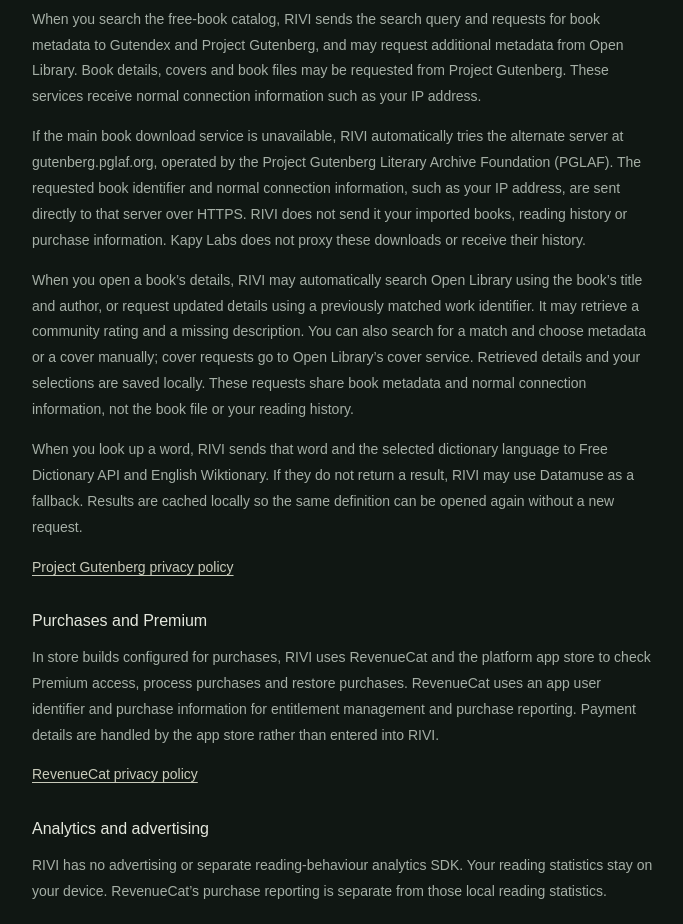
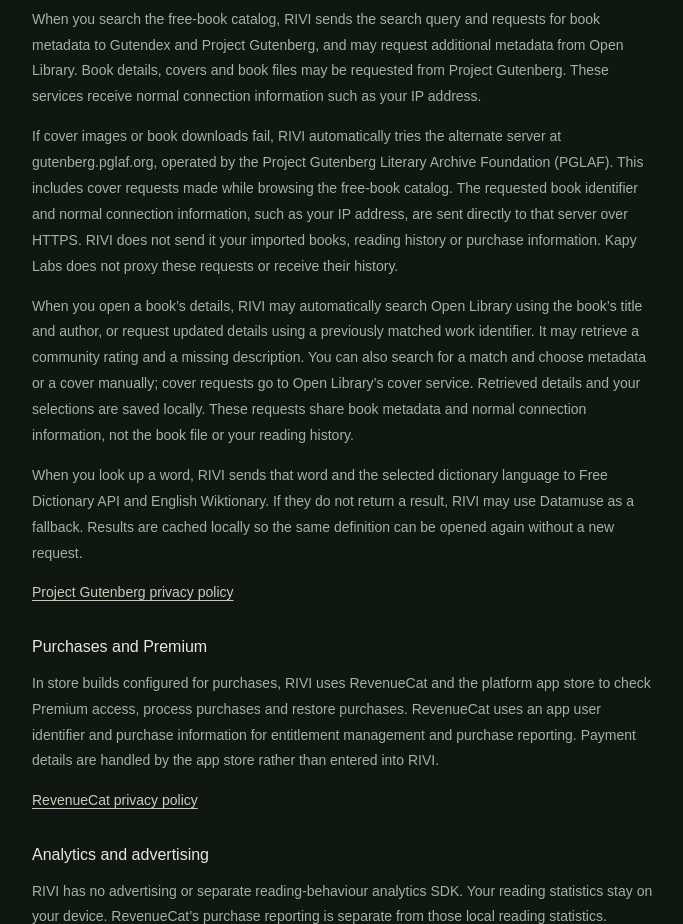
Before and after one commit to TemeK1/kapylabs, a plain HTML site: page apps/rivi/index.html in a window 1280 px wide. Shown: the part 5489-6413 px from the top of the page, without its empty margins (547-1230 px from the left). Drawn offline with Linux system fonts and the light colour scheme.

Commit message:
Privacy policy updates

```diff
--- a/apps/rivi/index.html
+++ b/apps/rivi/index.html
@@ -91,7 +91,7 @@
       <p>RIVI does not upload your library or reading history to a Kapy Labs server, and does not require a RIVI account.</p>
       <h3>Optional online features</h3>
       <p>When you search the free-book catalog, RIVI sends the search query and requests for book metadata to Gutendex and Project Gutenberg, and may request additional metadata from Open Library. Book details, covers and book files may be requested from Project Gutenberg. These services receive normal connection information such as your IP address.</p>
-      <p>If the main book download service is unavailable, RIVI automatically tries the alternate server at gutenberg.pglaf.org, operated by the Project Gutenberg Literary Archive Foundation (PGLAF). The requested book identifier and normal connection information, such as your IP address, are sent directly to that server over HTTPS. RIVI does not send it your imported books, reading history or purchase information. Kapy Labs does not proxy these downloads or receive their history.</p>
+      <p>If cover images or book downloads fail, RIVI automatically tries the alternate server at gutenberg.pglaf.org, operated by the Project Gutenberg Literary Archive Foundation (PGLAF). This includes cover requests made while browsing the free-book catalog. The requested book identifier and normal connection information, such as your IP address, are sent directly to that server over HTTPS. RIVI does not send it your imported books, reading history or purchase information. Kapy Labs does not proxy these requests or receive their history.</p>
       <p>When you open a book’s details, RIVI may automatically search Open Library using the book’s title and author, or request updated details using a previously matched work identifier. It may retrieve a community rating and a missing description. You can also search for a match and choose metadata or a cover manually; cover requests go to Open Library’s cover service. Retrieved details and your selections are saved locally. These requests share book metadata and normal connection information, not the book file or your reading history.</p>
       <p>When you look up a word, RIVI sends that word and the selected dictionary language to Free Dictionary API and English Wiktionary. If they do not return a result, RIVI may use Datamuse as a fallback. Results are cached locally so the same definition can be opened again without a new request.</p>
       <p><a href="https://www.gutenberg.org/policy/privacy_policy.html">Project Gutenberg privacy policy</a></p>
```
Also changed, not shown: dist/apps/rivi/index.html (+1 -1 lines).
